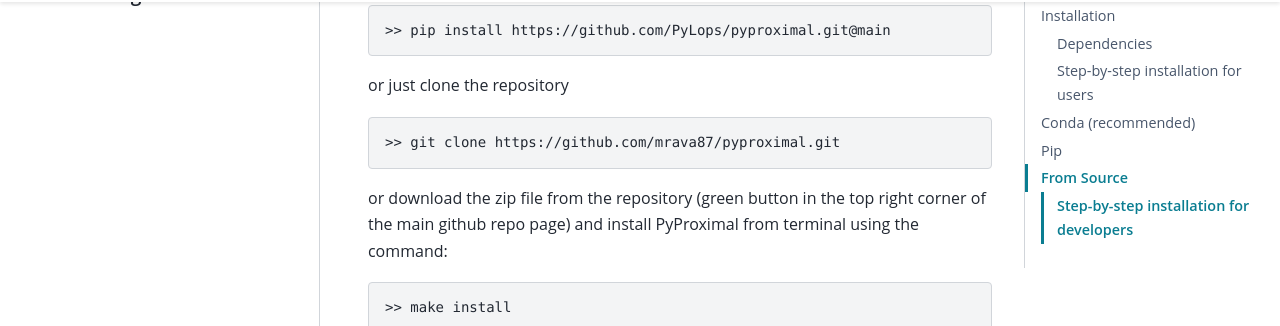
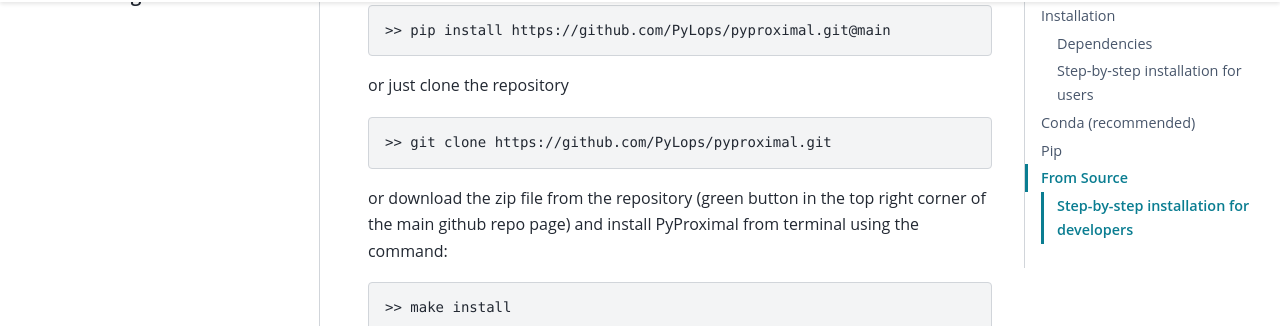
Before and after one commit to PyLops/pyproximal, a Sphinx documentation site: the page built from docs/source/installation.rst, in a window 1280 px wide and 900 px high, scrolled down 1317 px. Shown: the part 126-452 px from the top of the window. Built offline with Sphinx 7.4.7 and the PyData theme 0.15.4, drawn with Linux system fonts in a browser that asks for light colours; pages that are not in the unit, such as notebooks, are missing from menus; the version number could not be read and is left out; comment, search, counter and statistics services are not loaded; some of the changed lines change nothing that is shown.

Commit message:
doc: fixes link for git clone

```diff
--- a/docs/source/installation.rst
+++ b/docs/source/installation.rst
@@ -61,7 +61,7 @@ or just clone the repository
 
 .. code-block:: bash
 
-   >> git clone https://github.com/mrava87/pyproximal.git
+   >> git clone https://github.com/PyLops/pyproximal.git
 
 or download the zip file from the repository (green button in the top right corner of the
 main github repo page) and install PyProximal from terminal using the command:
```
